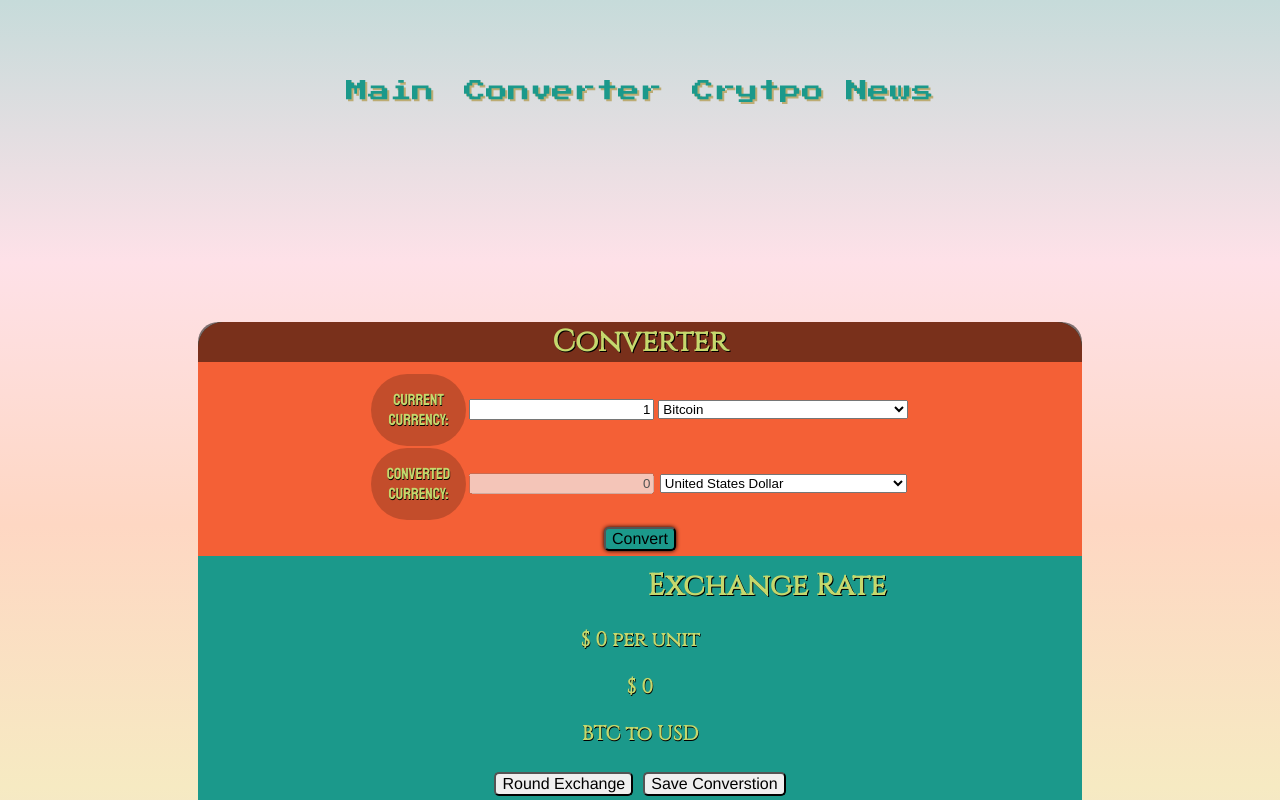
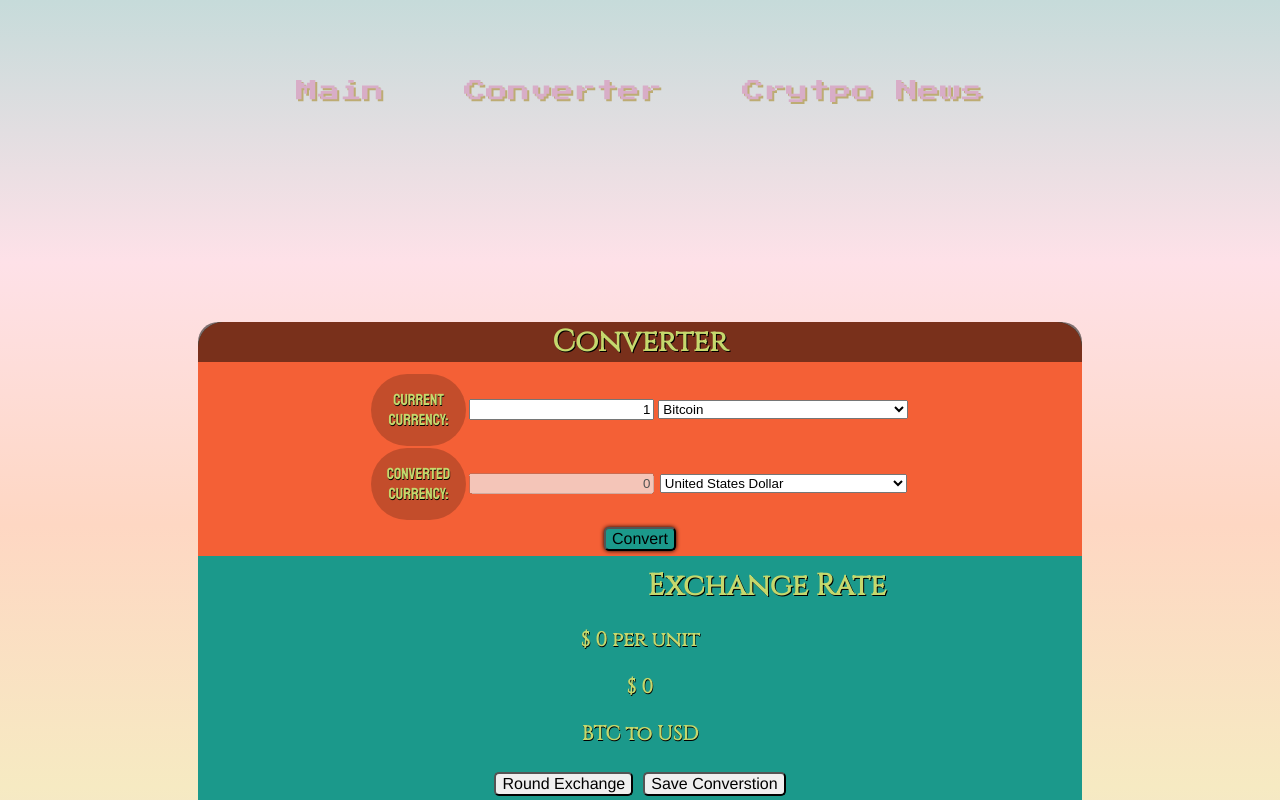
Before and after one commit to danielarmbruster0314/Phase-2-Coding-Project-Crypto-Currency-Converter, a React (Create React App) app in the folder currency-converter/: page /converter in a window 1280 px wide. Shown: the top 800 px of the page. Built offline with nearby package versions, Linux system fonts and the light colour scheme; no server answers; a web font is replaced by a local one.

Commit message:
nav bar chamges

```diff
--- a/currency-converter/src/Navbar.js
+++ b/currency-converter/src/Navbar.js
@@ -1,4 +1,5 @@
 import {NavLink} from "react-router-dom"
+import {useState} from 'react';
 
 const linkStyles = {
     display: "inline-block",
@@ -10,45 +11,106 @@ const linkStyles = {
     color: "white",
   };
 
+function NavBar(){
+  const [style1, setStyle1] = useState({
+        margin: "40px",
+        color: "#d8adc7",
+        textDecoration: 'none',
+        textShadow: '2px 2px #bdac73'
+  });
+
+  const [style2, setStyle2] = useState({
+    margin: "40px",
+    color: "#d8adc7",
+    textDecoration: 'none',
+    textShadow: '2px 2px #bdac73'
+})
+
+const [style3, setStyle3] = useState({
+  margin: "40px",
+  color: "#d8adc7",
+  textDecoration: 'none',
+  textShadow: '2px 2px #bdac73'
+})
 
 
+  function handleMouseOver(){
+   setStyle1({
+    margin: "40px",
+    color: "#f6eac2",
+    textDecoration: 'none',
+    textShadow: '2px 2px #bdac73'})
+  }
 
-function NavBar(){
+  function handleMouseOut(e){
+    setStyle1({margin: "40px",
+    color: "#d8adc7",
+    textDecoration: 'none',
+    textShadow: '2px 2px #bdac73'})
+  }
+
+  function handleMouseOver1(){
+    setStyle2({
+     margin: "40px",
+     color: "#f6eac2",
+     textDecoration: 'none',
+     textShadow: '2px 2px #bdac73'})
+   }
+
+   function handleMouseOut1(e){
+     setStyle2({margin: "40px",
+     color: "#d8adc7",
+     textDecoration: 'none',
+     textShadow: '2px 2px #bdac73'})
+   }
+
+   function handleMouseOver2(){
+    setStyle3({
+     margin: "40px",
+     color: "#f6eac2",
+     textDecoration: 'none',
+     textShadow: '2px 2px #bdac73'})
+   }
+
+   function handleMouseOut2(e){
+     setStyle3({margin: "40px",
+     color: "#d8adc7",
+     textDecoration: 'none',
+     textShadow: '2px 2px #bdac73'})
+   }
+
     return(
       <div className="navbar">
         <NavLink
         to="/"
         exact
-        style={{
-            margin: "5px 0px",
-            color: "rgba(27, 153, 139, 1)",
-            textDecoration: 'none',
-            textShadow: '2px 2px #bdac73'
-        }}
+        onMouseOver={handleMouseOver}
+        onMouseOut={handleMouseOut}
+        style={
+              style1
+        }
         className='navlink mainlink'>
           Main
         </NavLink>
         <NavLink
         to="/converter"
         exact
-        style={{
-            margin: "5px 30px",
-            color: "rgba(27, 153, 139, 1)",
-            textDecoration: 'none',
-            textShadow: '2px 2px #bdac73'
-        }}
+        onMouseOver={handleMouseOver1}
+        onMouseOut={handleMouseOut1}
+        style={
+           style2
+           }
         className ="navlink converterlink">
           Converter
         </NavLink>
         <NavLink
         to="/news"
         exact
-        style={{
-            margin: "5px 0px",
-            color: "rgba(27, 153, 139, 1)",
-            textDecoration: 'none',
-            textShadow: '2px 2px #bdac73'
-        }}
+        onMouseOver={handleMouseOver2}
+        onMouseOut={handleMouseOut2}
+        style={
+          style3
+        }
         className='navlink newslink'>
           Crytpo News
         </NavLink>
--- a/currency-converter/src/index.css
+++ b/currency-converter/src/index.css
@@ -178,10 +178,6 @@ border-radius: 5px; */
     see if theres another decoration to add(increase font size or add text decoration)*/
 }
 
-.navbar:hover{
-  color: purple;
-}
-
 .exchanger{
   color: var(--june-bud);
   font-family: "Cinzel";
```
